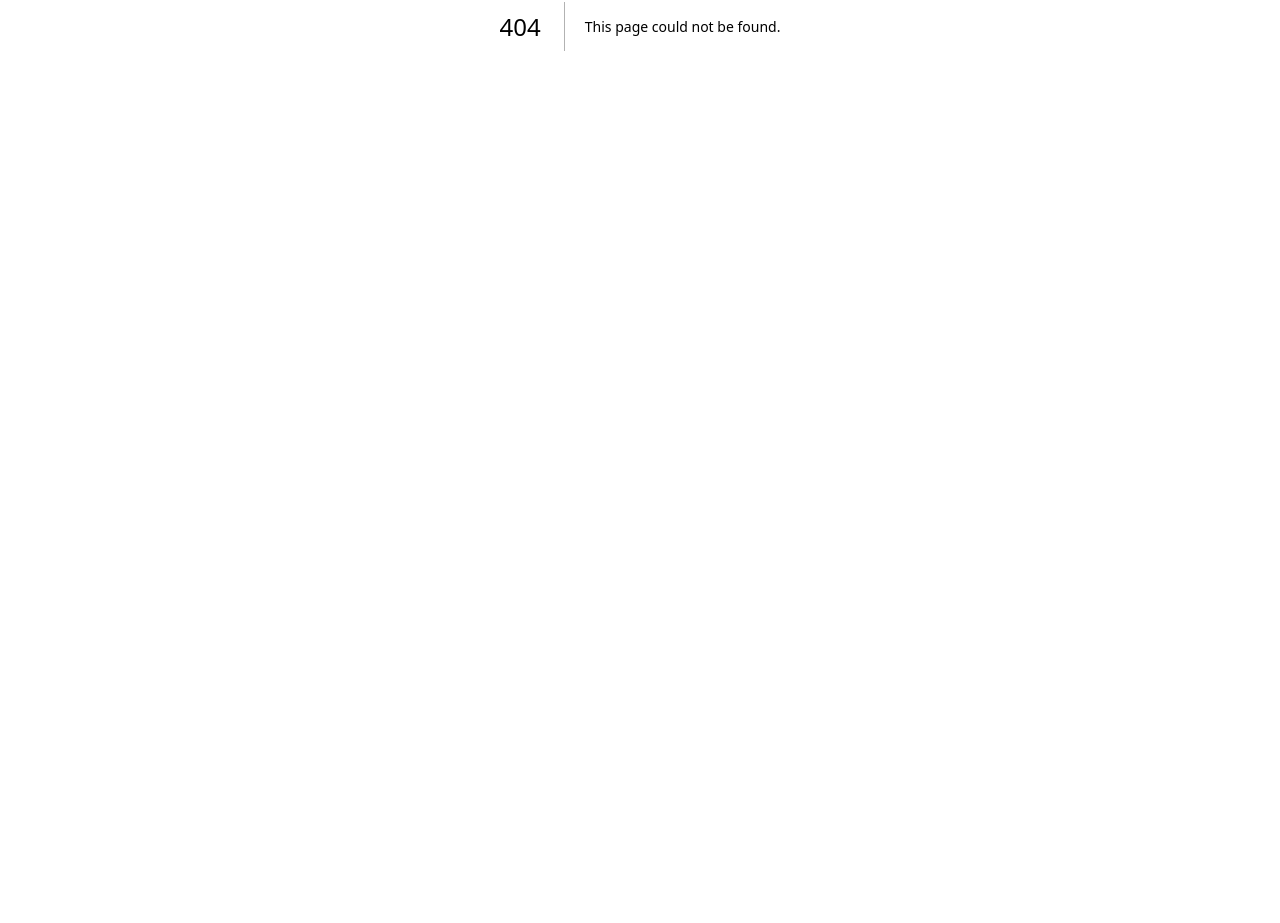
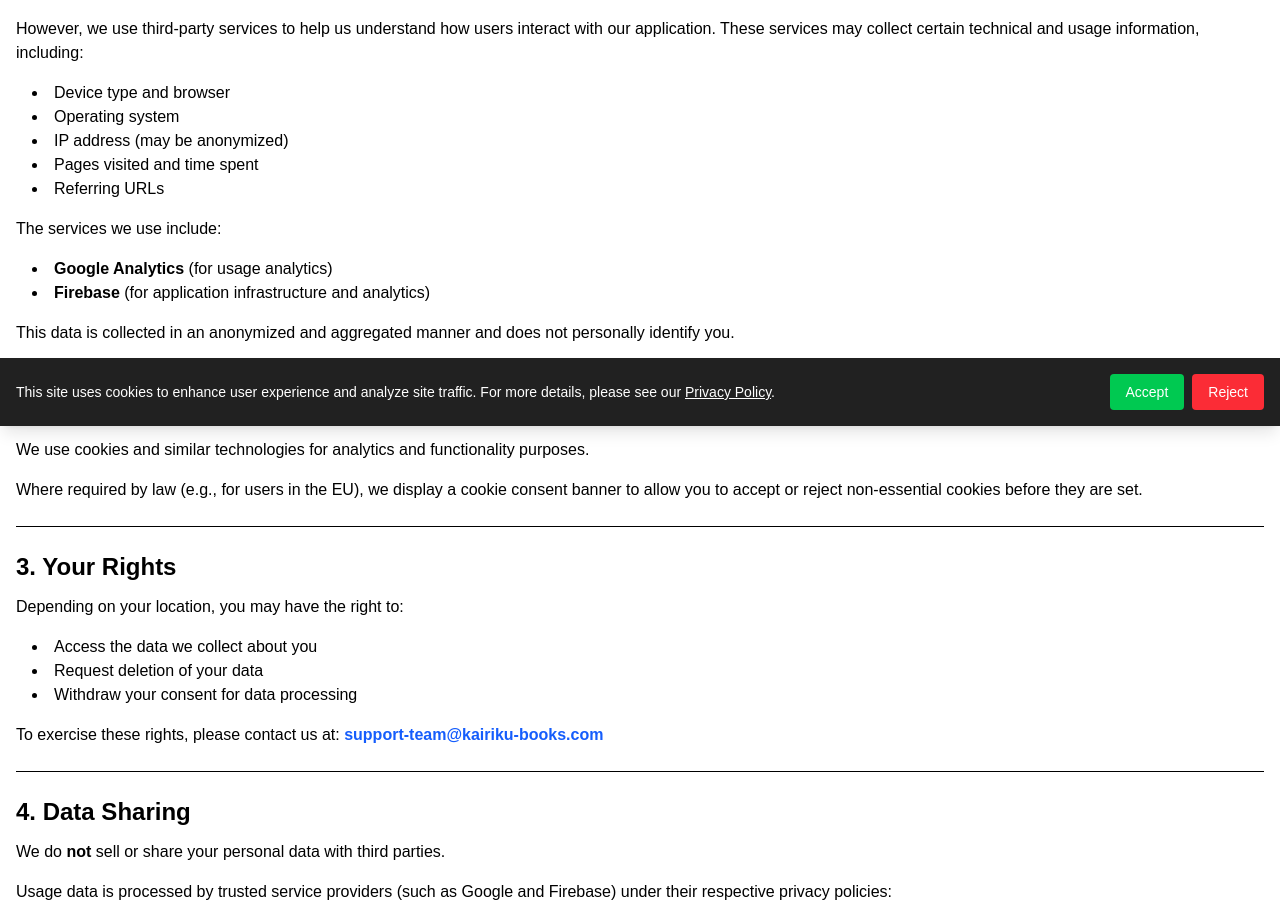
Before and after one commit to krb-01/captured-here, a Next.js app: page /privacy-policy in a window 1280 px wide. Before the commit this address had no page. Shown: the part 374-1297 px from the top of the page. Before the commit the page ends 800 px from the top, so only its background shows below. Built offline with nearby package versions, Linux system fonts and the light colour scheme.

Commit message:
create policy

```diff
--- a/src/app/page.tsx
+++ b/src/app/page.tsx
@@ -5,7 +5,7 @@ import BookList from "@/components/BookList";
 import Map from "@/components/Map";
 import SearchUI from "@/components/SearchUI";
 import NewBooks from "@/components/NewBooks";
-import Link from "next/link";
+import Layout from "@/components/Layout";
 import { getContinentByCountry } from '@/utils/continentCountries';
 
 export default function Home() {
@@ -13,7 +13,6 @@ export default function Home() {
     const [selectedContinent, setSelectedContinent] = useState<string | null>(null);
 
     const handleMapCountryClick = useCallback((country: string | null, continentFromMap: string | null) => {
-        // console.log("page.tsx: Map clicked", { country, continentFromMap });
         if (country && country === "Antarctica") {
             setSelectedCountry("Antarctica");
             setSelectedContinent("Antarctica");
@@ -27,7 +26,6 @@ export default function Home() {
     }, []);
 
     const handleSearchSelection = useCallback((country: string | null, continent: string | null) => {
-        // console.log("page.tsx: SearchUI selection changed", { country, continent });
         if (continent === "Antarctica") {
             setSelectedCountry("Antarctica");
             setSelectedContinent("Antarctica");
@@ -40,23 +38,18 @@ export default function Home() {
         }
     }, []);
 
-    return (<><div className="flex flex-col bg-white">
-
-        <header className="w-full text-white sticky top-0 z-50 p-4 bg-[#212121]">
-          <Link href="/" className="flex flex-col inline-block">
-              <div className="text-5xl font-bold ">CAPTURED HERE</div>
-              <div className="text-sm">Explore the World Through Photography Art Books</div>
-          </Link>
-        </header>
-        <section className="flex gap-4 p-4 items-start ">
-            <div className="w-4/5  mt-8 mb-8">
+    return (
+      <Layout>
+        {/* MapとSearchUIセクション: 背景色を白に */}
+        <section className="flex gap-4 p-4 items-start bg-white">
+            <div className="w-4/5 mt-4 mb-4">
                 <Map
                     selectedCountry={selectedCountry}
                     selectedContinent={selectedContinent}
                     onCountryClick={handleMapCountryClick}
                 />
             </div>
-            <div className="w-1/5  mt-8 mb-8 mr-[7vw]">
+            <div className="w-1/5 mt-4 mb-4">
                 <SearchUI
                     selectedCountry={selectedCountry}
                     selectedContinent={selectedContinent}
@@ -64,32 +57,20 @@ export default function Home() {
                 />
             </div>
         </section>
-      <main className="min-h-screen text-black">
 
-          <section className="w-full bg-[#212121]">
-            <div className="max-w-[1280px] mx-auto">
-                <BookList />
-            </div>
+        {/* BookListセクション: 背景色は全幅、コンテンツは中央揃え */}
+        <section className="w-full bg-[#212121]">
+          <div className="max-w-[1280px] mx-auto px-4 py-8">
+             <BookList continent={selectedContinent} country={selectedCountry}/>
+          </div>
         </section>
 
-          <section className="w-full bg-gray-100">
-            <div className="max-w-[1280px] mx-auto">
-              <NewBooks />
-            </div>
-          </section>
-
-      </main>
-      <footer className="w-full text-white text-sm p-4 bg-[#212121]">
-        <div className="flex flex-col items-center">
-              <div className="flex gap-4 mb-2">
-                  <Link className="hover:underline" href="/about">About</Link>
-                  <Link className="hover:underline" href="/privacy-policy">Privacy Policy</Link>
-              </div>
-              <div className="text-xs">
-                  © {new Date().getFullYear()} CAPTURED HERE. All rights reserved.
-              </div>
+        {/* NewBooksセクション: 背景色は全幅、コンテンツは中央揃え */}
+        <section className="w-full bg-gray-100">
+          <div className="max-w-[1280px] mx-auto px-4 py-8">
+            <NewBooks />
           </div>
-        </footer>
-      </div></>
+        </section>
+      </Layout>
   );
 }
--- /dev/null
+++ b/src/app/privacy-policy/page.tsx
@@ -0,0 +1,77 @@
+import Link from 'next/link';
+import Layout from '@/components/Layout';
+
+export default function PrivacyPolicyPage() {
+  return (
+    <Layout>
+      <div className="max-w-[1280px] mx-auto px-4 py-8 bg-white">
+        <h1 className="text-3xl font-bold mb-6">Privacy Policy for <em>CAPTURED HERE</em></h1>
+        <p className="mb-4"><strong>Effective Date:</strong> May 13, 2025</p>
+        <p className="mb-6">We value your privacy. This Privacy Policy explains how we collect, use, and protect your information when you use <em>CAPTURED HERE</em>, our web application.</p>
+
+        <hr className="my-6" />
+
+        <h2 className="text-2xl font-semibold mb-3">1. Information We Collect</h2>
+        <p className="mb-4">We do <strong>not</strong> collect personal information such as your name, email address, or phone number directly from you.</p>
+        <p className="mb-4">However, we use third-party services to help us understand how users interact with our application. These services may collect certain technical and usage information, including:</p>
+        <ul className="list-disc list-inside mb-4 ml-4">
+          <li>Device type and browser</li>
+          <li>Operating system</li>
+          <li>IP address (may be anonymized)</li>
+          <li>Pages visited and time spent</li>
+          <li>Referring URLs</li>
+        </ul>
+        <p className="mb-4">The services we use include:</p>
+        <ul className="list-disc list-inside mb-4 ml-4">
+          <li><strong>Google Analytics</strong> (for usage analytics)</li>
+          <li><strong>Firebase</strong> (for application infrastructure and analytics)</li>
+        </ul>
+        <p className="mb-6">This data is collected in an anonymized and aggregated manner and does not personally identify you.</p>
+
+        <hr className="my-6" />
+
+        <h2 className="text-2xl font-semibold mb-3">2. Use of Cookies</h2>
+        <p className="mb-4">We use cookies and similar technologies for analytics and functionality purposes.</p>
+        <p className="mb-6">Where required by law (e.g., for users in the EU), we display a cookie consent banner to allow you to accept or reject non-essential cookies before they are set.</p>
+
+        <hr className="my-6" />
+
+        <h2 className="text-2xl font-semibold mb-3">3. Your Rights</h2>
+        <p className="mb-4">Depending on your location, you may have the right to:</p>
+        <ul className="list-disc list-inside mb-4 ml-4">
+          <li>Access the data we collect about you</li>
+          <li>Request deletion of your data</li>
+          <li>Withdraw your consent for data processing</li>
+        </ul>
+        <p className="mb-6">To exercise these rights, please contact us at: <a href="mailto:support-team@kairiku-books.com" className="text-blue-600 hover:underline"><strong>support-team@kairiku-books.com</strong></a></p>
+
+        <hr className="my-6" />
+
+        <h2 className="text-2xl font-semibold mb-3">4. Data Sharing</h2>
+        <p className="mb-4">We do <strong>not</strong> sell or share your personal data with third parties.</p>
+        <p className="mb-4">Usage data is processed by trusted service providers (such as Google and Firebase) under their respective privacy policies:</p>
+        <ul className="list-disc list-inside mb-4 ml-4">
+          <li><Link href="https://policies.google.com/privacy" target="_blank" rel="noopener noreferrer" className="text-blue-600 hover:underline">Google Privacy Policy</Link></li>
+          <li><Link href="https://firebase.google.com/support/privacy" target="_blank" rel="noopener noreferrer" className="text-blue-600 hover:underline">Firebase Privacy and Security</Link></li>
+        </ul>
+
+        <hr className="my-6" />
+
+        <h2 className="text-2xl font-semibold mb-3">5. Changes to This Policy</h2>
+        <p className="mb-6">We may update this Privacy Policy from time to time. Any changes will be posted on this page with the updated effective date.</p>
+
+        <hr className="my-6" />
+
+        <h2 className="text-2xl font-semibold mb-3">6. Contact Us</h2>
+        <p className="mb-6">If you have any questions or concerns about this Privacy Policy, please contact us at: <a href="mailto:support-team@kairiku-books.com" className="text-blue-600 hover:underline"><strong>support-team@kairiku-books.com</strong></a></p>
+
+        <hr className="my-6" />
+
+        <h2 className="text-2xl font-semibold mb-3">7. Affiliate Disclosure</h2>
+        <p className="mb-6"><em>CAPTURED HERE</em> is a participant in the Amazon Services LLC Associates Program, an affiliate advertising program designed to provide a means for sites to earn advertising fees by advertising and linking to Amazon.com. As part of this program, we may earn a commission when you click on affiliate links and make qualifying purchases.</p>
+
+        <hr className="my-6" />
+      </div>
+    </Layout>
+  );
+}
--- a/src/components/BookList.tsx
+++ b/src/components/BookList.tsx
@@ -1,7 +1,12 @@
 import booksData from "@/lib/books.json";
 import { useState, useEffect } from "react";
 
-const BookList = () => {
+interface BookListProps {
+  continent?: string | null;
+  country?: string | null;
+}
+
+const BookList: React.FC<BookListProps> = ({ continent, country }) => {
   const [books, setBooks] = useState(
     [...booksData]
       .sort(
@@ -36,9 +41,19 @@ const BookList = () => {
     checkImages();
   }, []);
 
+  let title = "BookList";
+
+  if (continent) {
+    title += ` - ${continent}`;
+  }
+
+  if (country) {
+    title += ` - ${country}`;
+  }
+
   return (
     <div className="pb-16">
-      <h2 className="text-2xl font-bold text-white pt-8 mb-8">Book List</h2>
+      <h2 className="text-2xl font-bold text-white pt-8 mb-8">{title}</h2>
       <div className="grid grid-cols-1 sm:grid-cols-2 md:grid-cols-3 lg:grid-cols-4 gap-4 mt-4">
         {books.map((book) => (
           <div
@@ -78,7 +93,7 @@ const BookList = () => {
             </div>
             <div className="grid grid-cols-2 gap-2 mt-4 ">
               <button className="bg-black text-white text-xs py-2 px-4 rounded-md hover:scale-105 transition-transform">
-                EXPLORE
+                DESCRIPTION
               </button>
               <button className="bg-amber-500 text-white text-xs py-2 px-4 rounded-md hover:scale-105 transition-transform">
                 AVAILABLE ON AMAZON
--- /dev/null
+++ b/src/components/CookieBanner.tsx
@@ -0,0 +1,61 @@
+
+"use client";
+
+import React, { useState, useEffect } from 'react';
+
+const COOKIE_CONSENT_KEY = 'cookie_consent';
+
+const CookieBanner: React.FC = () => {
+  const [isVisible, setIsVisible] = useState(false);
+
+  useEffect(() => {
+    const consent = localStorage.getItem(COOKIE_CONSENT_KEY);
+    if (!consent) {
+      setIsVisible(true);
+    }
+  }, []);
+
+  const handleAccept = () => {
+    localStorage.setItem(COOKIE_CONSENT_KEY, 'accepted');
+    setIsVisible(false);
+    // Initialize cookie-dependent services here (e.g., Google Analytics)
+    console.log('Cookies accepted');
+  };
+
+  const handleReject = () => {
+    localStorage.setItem(COOKIE_CONSENT_KEY, 'rejected');
+    setIsVisible(false);
+    console.log('Cookies rejected');
+  };
+
+  if (!isVisible) {
+    return null;
+  }
+
+  return (
+    <div className="fixed bottom-0 left-0 right-0 bg-[#212121] text-white p-4 shadow-lg z-50">
+      <div className="container mx-auto flex flex-col md:flex-row justify-between items-center">
+        <p className="text-sm mb-4 md:mb-0 md:mr-4">
+          This site uses cookies to enhance user experience and analyze site traffic.
+          For more details, please see our <a href="/privacy-policy" className="underline hover:text-gray-300">Privacy Policy</a>.
+        </p>
+        <div className="flex gap-x-2">
+          <button
+            onClick={handleAccept}
+            className="bg-green-500 hover:bg-green-600 text-white px-4 py-2 rounded text-sm transition-colors duration-150"
+          >
+            Accept
+          </button>
+          <button
+            onClick={handleReject}
+            className="bg-red-500 hover:bg-red-600 text-white px-4 py-2 rounded text-sm transition-colors duration-150"
+          >
+            Reject
+          </button>
+        </div>
+      </div>
+    </div>
+  );
+};
+
+export default CookieBanner;
--- /dev/null
+++ b/src/components/Layout.tsx
@@ -0,0 +1,38 @@
+import Link from 'next/link';
+import React from 'react';
+import CookieBanner from './CookieBanner'; // CookieBannerをインポート
+
+interface LayoutProps {
+  children: React.ReactNode;
+}
+
+const Layout: React.FC<LayoutProps> = ({ children }) => {
+  return (
+    <div className="flex flex-col min-h-screen bg-white">
+      <header className="w-full text-white sticky top-0 z-50 p-4 bg-[#212121]">
+        <Link href="/" className="flex flex-col inline-block">
+          <div className="text-5xl font-bold">CAPTURED HERE</div>
+          <div className="text-sm">Explore the World Through Photography Art Books</div>
+        </Link>
+      </header>
+
+      <main className="flex-grow text-black">
+        {children}
+      </main>
+
+      <footer className="w-full text-white text-sm p-4 bg-[#212121]">
+        <div className="flex flex-col items-center">
+          <div className="flex gap-4 mb-2">
+            <Link className="hover:underline" href="/privacy-policy">Privacy Policy</Link>
+          </div>
+          <div className="text-xs">
+            © {new Date().getFullYear()} CAPTURED HERE. All rights reserved.
+          </div>
+        </div>
+      </footer>
+      <CookieBanner /> {/* CookieBannerコンポーネントをここに追加 */}
+    </div>
+  );
+};
+
+export default Layout;
--- a/src/components/NewBooks.tsx
+++ b/src/components/NewBooks.tsx
@@ -80,7 +80,7 @@ const NewBooks = () => {
               <button
                 className="bg-black text-white px-4 py-2 rounded text-xs hover:scale-105 transition-all duration-200"
               >
-                EXPLORE
+                DESCRIPTION
               </button>
               <button
                 className="bg-[#FF9900] text-white px-4 py-2 rounded text-xs hover:scale-105 transition-all duration-200"
--- a/src/components/SearchUI.tsx
+++ b/src/components/SearchUI.tsx
@@ -1,4 +1,6 @@
-"use client"
+/** @format */
+
+"use client";
 import React, { useState, ChangeEvent, useEffect } from "react";
 import { continentCountries, getContinentByCountry } from "@/utils/continentCountries";
 
@@ -40,8 +42,14 @@ const SearchUI: React.FC<SearchUIProps> = ({ selectedCountry, selectedContinent,
 
   // selectedContinent prop の変更に応じて、国リストとプルダウンの有効/無効状態を更新
   useEffect(() => {
-    if (selectedContinent && selectedContinent !== "" && selectedContinent !== "Antarctica") {
-      setCountries(continentCountries[selectedContinent as keyof ContinentCountries]);
+    if (
+      selectedContinent &&
+      selectedContinent !== "" &&
+      selectedContinent !== "Antarctica"
+    ) {
+      setCountries(
+        continentCountries[selectedContinent as keyof ContinentCountries]
+      );
       setIsCountrySelectDisabled(false);
     } else {
       setCountries([]); // 大陸が選択されていないか南極なら国リストを空にする
@@ -49,16 +57,19 @@ const SearchUI: React.FC<SearchUIProps> = ({ selectedCountry, selectedContinent,
     }
   }, [selectedContinent]);
 
-
-  const description = (<div className="text-center mt-4 mb-4">
-    Select a continent and country to discover curated art photography monographs and regional works.
-  </div>);
+  const description = (
+    <div className="text-center mt-4 mb-4">
+      Select a continent and country to discover curated art photography
+      monographs and regional works.
+    </div>
+  );
 
   return (
-    <div className="w-full text-black border border-gray-200 rounded-lg p-4 mt-2 mb-2 ">
+    <div className="w-full text-black border border-gray-200 rounded-lg p-4 mb-2 ">
       {description}
       <div className="flex flex-col gap-2 mb-4 w-full ">
-        <div className="mb-4"><select
+        <div className="mb-4">
+          <select
             className={`${selectClassName}`}
             value={selectedContinent ?? ""} // page.tsx から渡される selectedContinent を使用
             onChange={handleContinentChange}
@@ -69,7 +80,8 @@ const SearchUI: React.FC<SearchUIProps> = ({ selectedCountry, selectedContinent,
                 {continent}
               </option>
             ))}
-          </select> </div>
+          </select>
+        </div>
         <div>
           <select
             value={selectedCountry ?? ""} // page.tsx から渡される selectedCountry を使用
@@ -78,13 +90,17 @@ const SearchUI: React.FC<SearchUIProps> = ({ selectedCountry, selectedContinent,
             disabled={isCountrySelectDisabled}
           >
             {/* 国選択の初期オプション表示ロジック */}
-              {(selectedContinent && selectedContinent !== "" && selectedContinent !== "Antarctica") &&
+            {
+              selectedContinent &&
+                selectedContinent !== "" &&
+                selectedContinent !== "Antarctica" && (
                 <option value="">Select Country</option>
+              )
             }
-              {selectedContinent === "Antarctica" &&
-                <option value="">-</option>
-              }
-              {(!selectedContinent && countries.length === 0) && // 大陸未選択時は国リストも空のはず
+            {selectedContinent === "Antarctica" && <option value="">-</option>}
+            {
+              !selectedContinent &&
+              countries.length === 0 && // 大陸未選択時は国リストも空のはず
                 <option value="">Select Continent First</option>
             }
             {countries.map((country) => (
```
Lines whose indentation alone changed are shown as unchanged.
